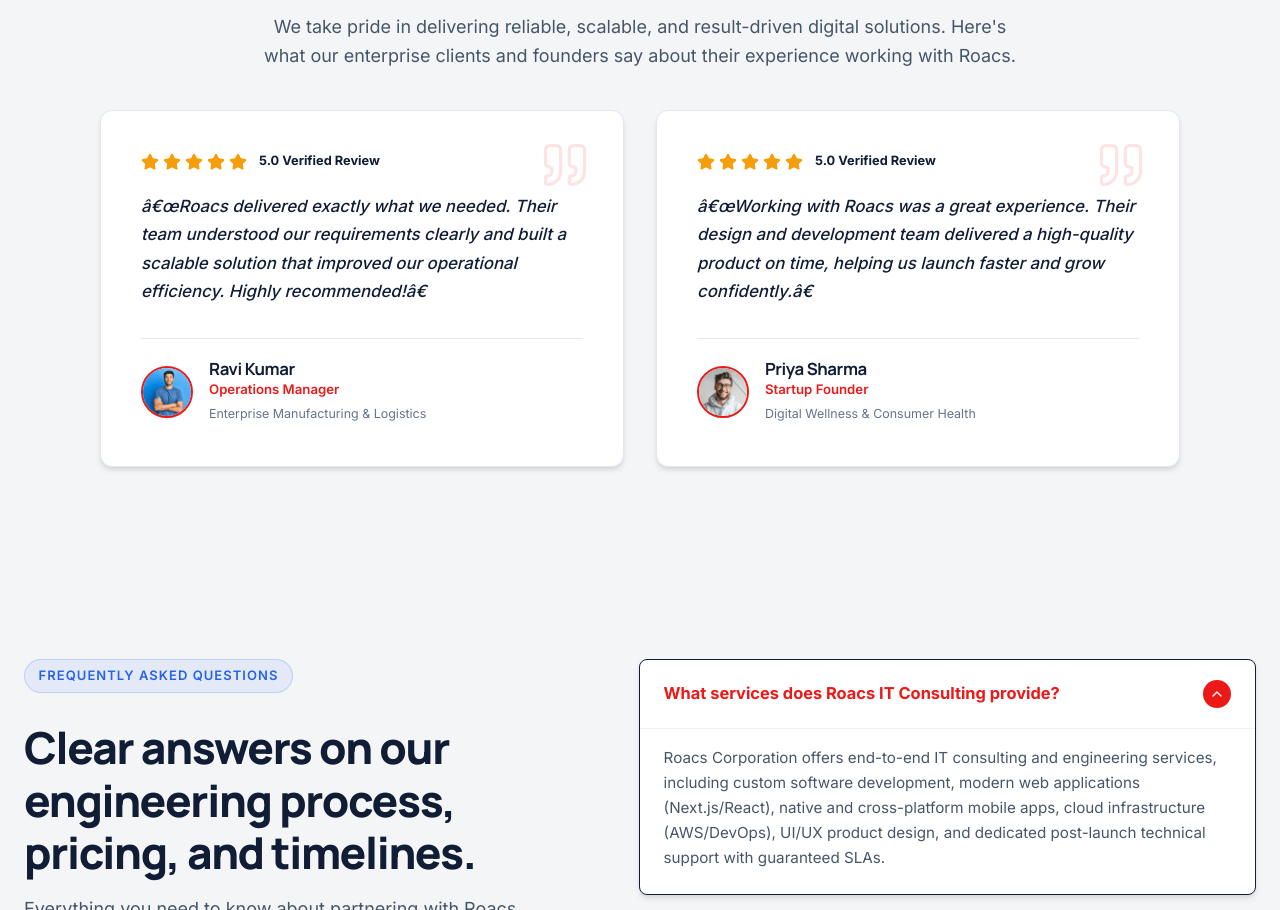
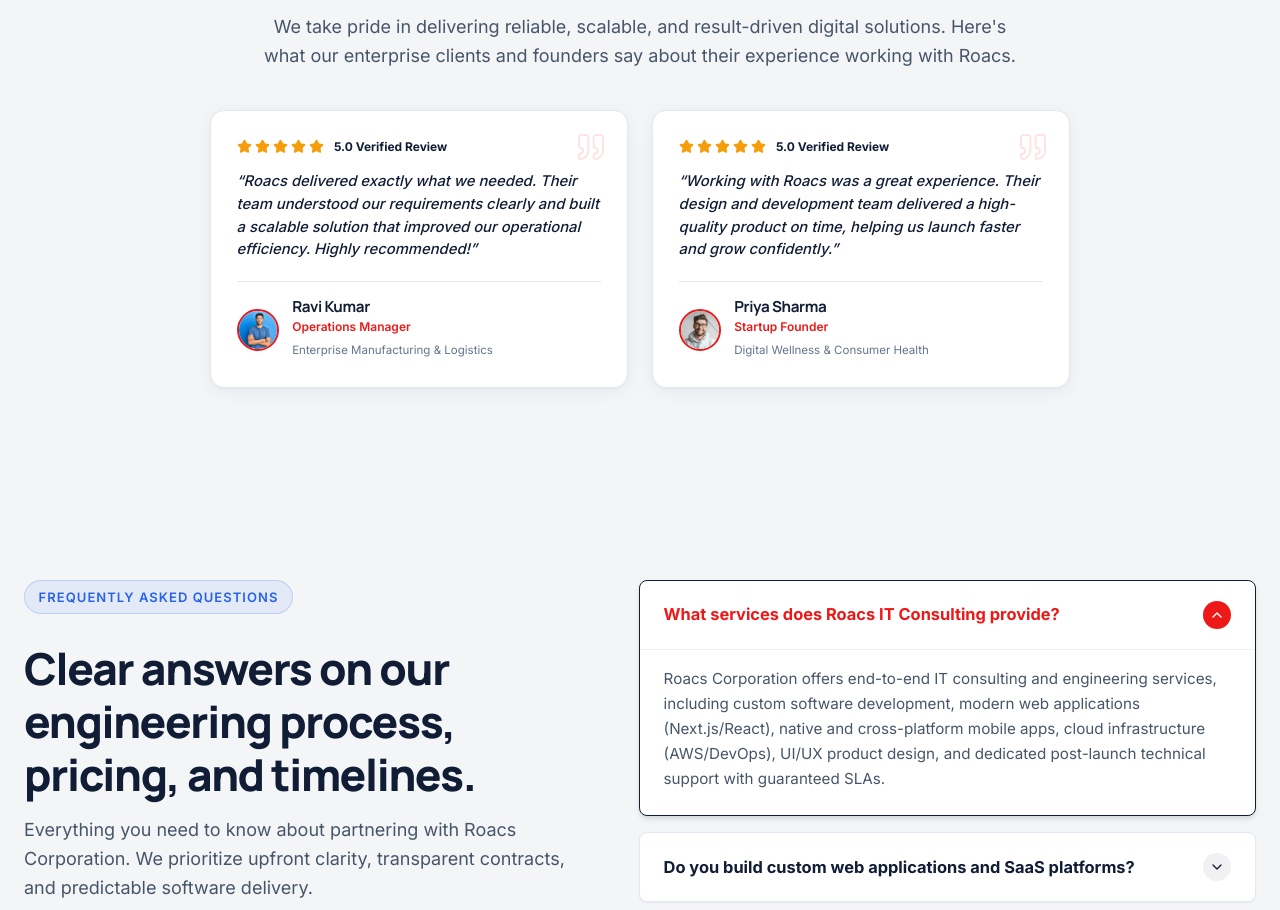
Before and after one commit to roacstech/roacs_new_website, a Next.js app: page / in a window 1280 px wide. Shown: the part 10190-11100 px from the top of the page. Built offline with nearby package versions, Linux system fonts and the light colour scheme; a web font is replaced by a local one.

Commit message:
style(testimonials): reduce testimonial card size, spacing, and fix quotation mark encoding

```diff
--- a/src/components/home/Testimonials.tsx
+++ b/src/components/home/Testimonials.tsx
@@ -26,8 +26,8 @@ export function Testimonials() {
           style={{
             display: "grid",
             gridTemplateColumns: "1fr",
-            gap: "2rem",
-            maxWidth: "1080px",
+            gap: "1.5rem",
+            maxWidth: "860px",
             margin: "0 auto",
           }}
           className="testimonials-grid"
@@ -38,9 +38,9 @@ export function Testimonials() {
                 style={{
                   backgroundColor: "#FFFFFF",
                   border: "1px solid var(--border-light)",
-                  borderRadius: "var(--radius-lg)",
-                  padding: "2.5rem",
-                  boxShadow: "var(--shadow-md)",
+                  borderRadius: "14px",
+                  padding: "1.6rem",
+                  boxShadow: "0 4px 18px rgba(16, 29, 53, 0.05), 0 1px 3px rgba(0, 0, 0, 0.03)",
                   display: "flex",
                   flexDirection: "column",
                   justifyContent: "space-between",
@@ -48,17 +48,17 @@ export function Testimonials() {
                   height: "100%",
                   transition: "all var(--transition-normal)",
                 }}
-                className="card"
+                className="testimonial-card"
               >
                 <div
                   style={{
                     position: "absolute",
-                    top: "1.75rem",
-                    right: "2rem",
+                    top: "1.25rem",
+                    right: "1.25rem",
                     color: "rgba(237, 25, 24, 0.12)",
                   }}
                 >
-                  <Quote size={52} strokeWidth={1.5} />
+                  <Quote size={32} strokeWidth={1.5} />
                 </div>
 
                 <div>
@@ -67,22 +67,22 @@ export function Testimonials() {
                     style={{
                       display: "flex",
                       alignItems: "center",
-                      gap: "0.25rem",
-                      marginBottom: "1.25rem",
+                      gap: "0.2rem",
+                      marginBottom: "0.85rem",
                     }}
                   >
                     {[...Array(5)].map((_, i) => (
                       <Star
                         key={i}
-                        size={18}
+                        size={15}
                         fill="#F59E0B"
                         color="#F59E0B"
                       />
                     ))}
                     <span
                       style={{
-                        marginLeft: "0.5rem",
-                        fontSize: "0.8rem",
+                        marginLeft: "0.4rem",
+                        fontSize: "0.75rem",
                         fontWeight: 700,
                         color: "var(--color-primary-navy)",
                       }}
@@ -93,17 +93,17 @@ export function Testimonials() {
 
                   <p
                     style={{
-                      fontSize: "1.05rem",
-                      lineHeight: 1.7,
+                      fontSize: "0.925rem",
+                      lineHeight: 1.55,
                       color: "var(--color-primary-navy)",
                       fontWeight: 500,
                       fontStyle: "italic",
-                      marginBottom: "2rem",
+                      marginBottom: "1.25rem",
                       position: "relative",
                       zIndex: 1,
                     }}
                   >
-                    â€œ{test.quote}â€
+                    &ldquo;{test.quote}&rdquo;
                   </p>
                 </div>
 
@@ -111,16 +111,16 @@ export function Testimonials() {
                   style={{
                     display: "flex",
                     alignItems: "center",
-                    gap: "1rem",
+                    gap: "0.85rem",
                     borderTop: "1px solid var(--border-light)",
-                    paddingTop: "1.25rem",
+                    paddingTop: "1rem",
                   }}
                 >
                   <div
                     style={{
                       position: "relative",
-                      width: "52px",
-                      height: "52px",
+                      width: "42px",
+                      height: "42px",
                       borderRadius: "50%",
                       overflow: "hidden",
                       backgroundColor: "var(--color-bg-subtle)",
@@ -138,7 +138,7 @@ export function Testimonials() {
                   <div>
                     <h4
                       style={{
-                        fontSize: "1.05rem",
+                        fontSize: "0.95rem",
                         fontWeight: 700,
                         color: "var(--color-primary-navy)",
                         margin: 0,
@@ -149,7 +149,7 @@ export function Testimonials() {
                     </h4>
                     <span
                       style={{
-                        fontSize: "0.825rem",
+                        fontSize: "0.75rem",
                         color: "var(--color-brand-accent)",
                         fontWeight: 600,
                         display: "block",
@@ -159,7 +159,7 @@ export function Testimonials() {
                     </span>
                     <span
                       style={{
-                        fontSize: "0.78rem",
+                        fontSize: "0.72rem",
                         color: "var(--color-text-muted)",
                       }}
                     >
```
